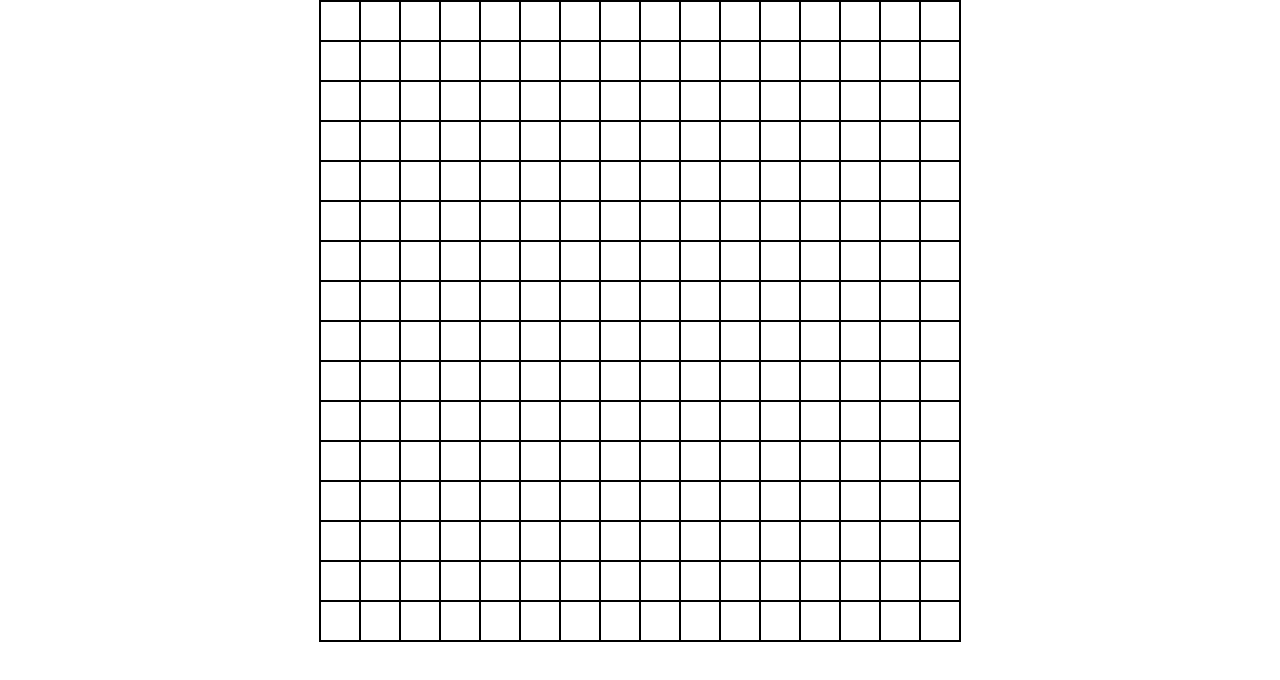
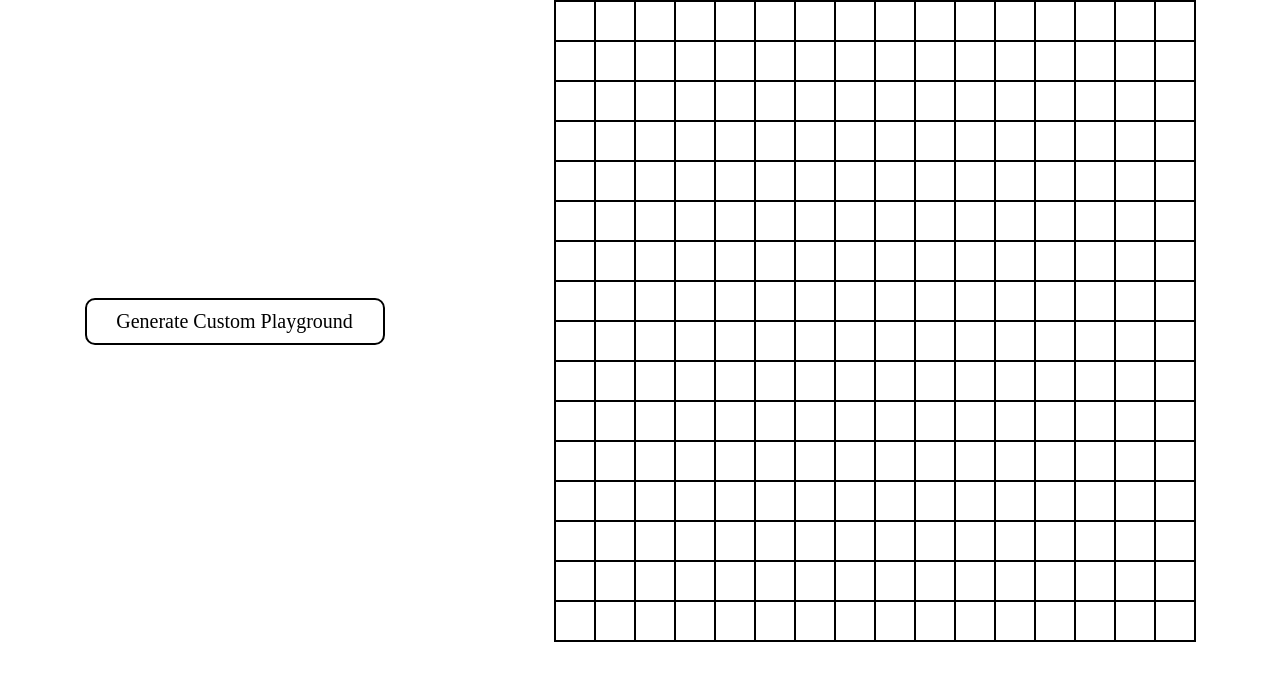
Before and after one commit to JefinCodes/js-playground, a plain HTML site: page etch-a-sketch/index.html in a window 1280 px wide. Drawn offline with Linux system fonts and the light colour scheme.

Commit message:
etch-a-sketch/: add custom sketch pad generator

```diff
--- a/etch-a-sketch/index.html
+++ b/etch-a-sketch/index.html
@@ -7,6 +7,9 @@
     <title>Etch-a-Sketch</title>
 </head>
 <body>
+    <div id="menu">
+        <div id="generate-custom-playground-button" class="menu-button">Generate Custom Playground</div>
+    </div>
     <div id="container">
 
     </div>
--- a/etch-a-sketch/script.js
+++ b/etch-a-sketch/script.js
@@ -1,11 +1,15 @@
-const container = document.querySelector('#container');
-
-for(let i = 1; i <= 16; i++){
+function generateCustomPlayground(numOfRows, numOfColumns){
+    container.innerHTML = '';
+    boxWidth = 640 / numOfColumns;
+    boxHeight = 640 / numOfRows;
+    for(let i = 1; i <= numOfRows; i++){
         const row = document.createElement('div');
         row.classList.add('row');
-    for(let j = 1; j <= 16; j++){
+        for(let j = 1; j <= numOfColumns; j++){
             const box = document.createElement('div');
             box.classList.add('box');
+            box.style.width = boxWidth + 'px';
+            box.style.height = boxHeight + 'px';
             box.addEventListener('mouseenter', (event) => {
                 event.target.style.backgroundColor = 'black';
             })
@@ -13,3 +17,15 @@ for(let i = 1; i <= 16; i++){
         }
         container.appendChild(row);
     };
+}
+
+const container = document.querySelector('#container');
+const generateCustomPlaygroundButton = document.querySelector('#generate-custom-playground-button')
+
+generateCustomPlayground(16, 16);
+
+generateCustomPlaygroundButton.addEventListener('click', () => {
+    noOfRows = Number(prompt("Enter no of rows"));
+    noOfColumns = Number(prompt("Enter no of columns"));
+    generateCustomPlayground(noOfRows, noOfColumns);
+})
--- a/etch-a-sketch/style.css
+++ b/etch-a-sketch/style.css
@@ -6,7 +6,22 @@
 
 body{
     display: flex;
-    place-content: center;
+    justify-content: space-around;
+}
+
+#menu{
+    display: flex;
+    flex-direction: column;
+    justify-content: center;
+}
+
+.menu-button{
+    font-size: 20px;
+    text-align: center;
+    width: 300px;
+    padding: 10px 5px;
+    border: 2px solid black;
+    border-radius: 10px;
 }
 
 #container{
@@ -18,7 +33,5 @@ body{
 }
 
 .box{
-    width: 40px;
-    height: 40px;
     border: 1px solid black;
 }
```
Lines whose indentation alone changed are shown as unchanged.
